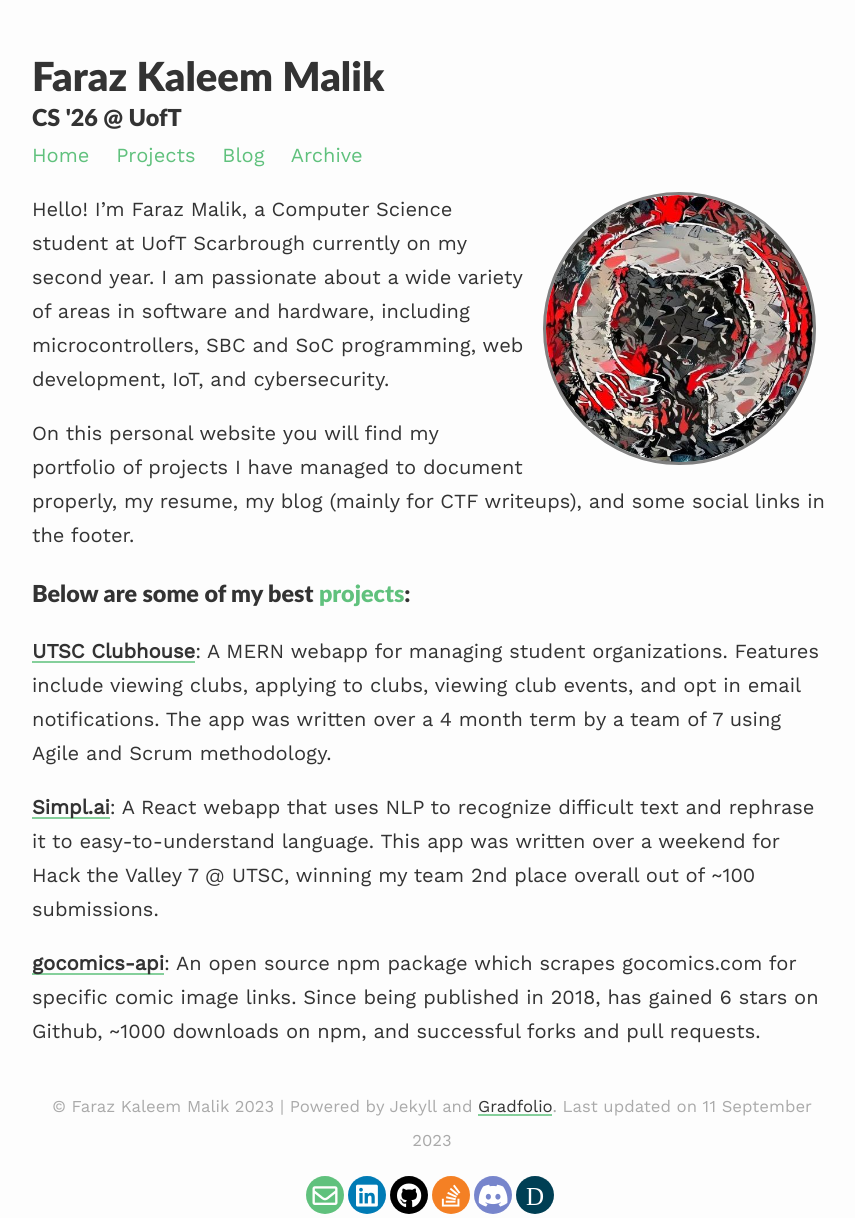
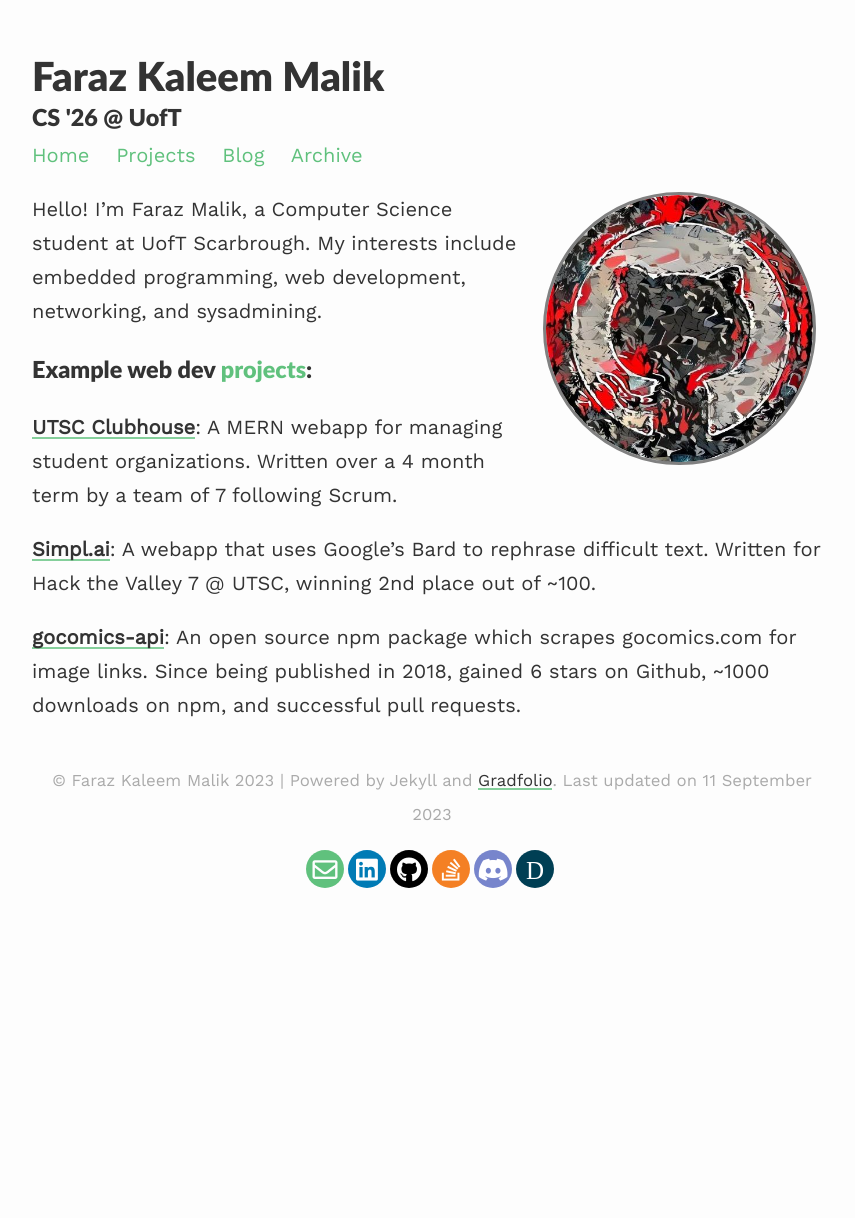
Before and after one commit to numberisnan/numberisnan.github.io, a Jekyll site: the page built from index.md, in a window 1280 px wide. Shown: the whole page, without its empty margins (208-1063 px from the left). Built offline with Jekyll 4.4.1, drawn with Linux system fonts in a browser that asks for light colours; nearby versions of some CDN libraries; after the commit the page ends 980 px from its top, so only the background shows below that.

Commit message:
Rephrase main page

```diff
--- a/index.md
+++ b/index.md
@@ -7,14 +7,11 @@
 published: true
 ---
 
-Hello! I'm Faraz Malik, a Computer Science student at UofT Scarbrough currently on my second year. I am passionate about a wide variety of areas in software and hardware, including microcontrollers, SBC and SoC programming, web development, IoT, and cybersecurity.
+Hello! I'm Faraz Malik, a Computer Science student at UofT Scarbrough. My interests include embedded programming, web development, networking, and sysadmining.
+### Example web dev [projects](/projects):
 
-On this personal website you will find my portfolio of projects I have managed to document properly, my resume, my blog (mainly for CTF writeups), and some social links in the footer.
+**[UTSC Clubhouse](/projects/clubhouse)**: A MERN webapp for managing student organizations. Written over a 4 month term by a team of 7 following Scrum.
 
-### Below are some of my best [projects](/projects):
+**[Simpl.ai](/projects/simplai)**: A webapp that uses Google's Bard to rephrase difficult text. Written for Hack the Valley 7 @ UTSC, winning 2nd place out of ~100.
 
-**[UTSC Clubhouse](/projects/clubhouse)**: A MERN webapp for managing student organizations. Features include viewing clubs, applying to clubs, viewing club events, and opt in email notifications. The app was written over a 4 month term by a team of 7 using Agile and Scrum methodology.
-
-**[Simpl.ai](/projects/simplai)**: A React webapp that uses NLP to recognize difficult text and rephrase it to easy-to-understand language. This app was written over a weekend for Hack the Valley 7 @ UTSC, winning my team 2nd place overall out of ~100 submissions.
-
-**[gocomics-api](/projects/gocomics)**: An open source npm package which scrapes gocomics.com for specific comic image links. Since being published in 2018, has gained 6 stars on Github, ~1000 downloads on npm, and successful forks and pull requests.
+**[gocomics-api](/projects/gocomics)**: An open source npm package which scrapes gocomics.com for image links. Since being published in 2018, gained 6 stars on Github, ~1000 downloads on npm, and successful pull requests.
```
